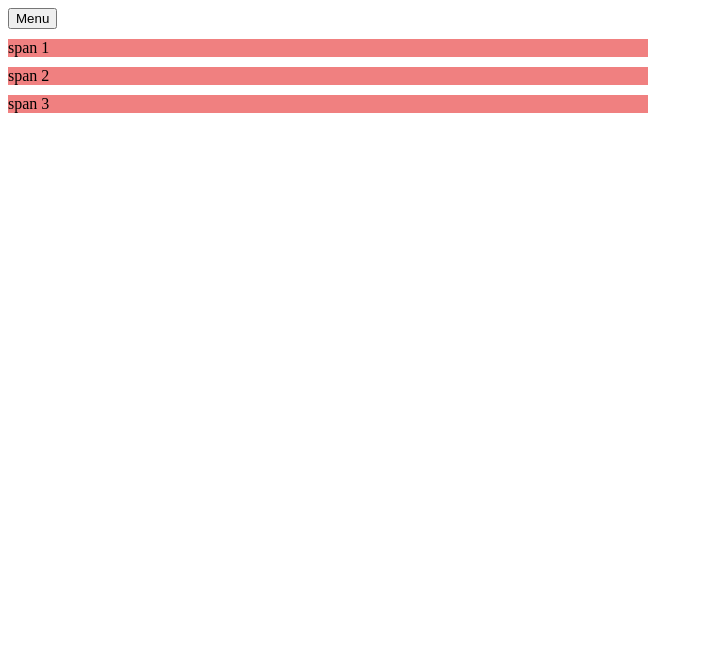
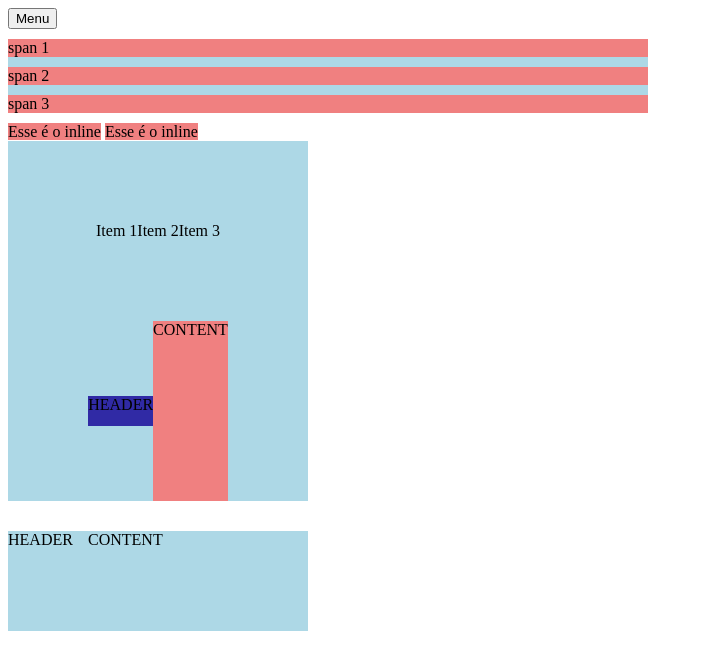
Before and after one commit to henriquetorrescampos/in_class_senai_camed, a website: page second_week/class01-08/index.html in a window 1280 px wide. Shown: the whole page, without its empty margins (0-703 px from the left). Drawn offline with Linux system fonts and the light colour scheme.

Commit message:
add site using bootstrap

```diff
--- /dev/null
+++ b/second_week/class01-08/bootstrap.css
@@ -0,0 +1,19 @@
+* {
+  margin: 0;
+  padding: 0;
+}
+
+.tittle {
+  display: flex;
+  margin-left: 7%;
+
+}
+
+label {
+  margin-right: 5px;
+  text-align: right;
+}
+
+.m-top {
+  margin-top: 20px;
+}
--- a/second_week/class01-08/css.css
+++ b/second_week/class01-08/css.css
@@ -14,4 +14,43 @@
 
 .w-50 {
   width: 50vw;
+  background-color: lightblue;
+  /* px, em, rem, %, vw/he */
 }
+
+.w-50 span {
+  background-color: lightcoral;
+}
+
+.d-inline {
+  display: inline;
+  background-color: lightcoral;
+}
+
+.d-flex {
+  display: flex;
+  /* flex-direction: ; default is row */
+  height: 180px;
+  width: 300px;
+  background-color: lightblue;
+  align-items: center;
+  justify-content: center;
+}
+
+.header {
+  background-color: rgb(48, 42, 165);
+  height: 30px;
+}
+
+.content {
+  background-color: lightcoral;
+  height: 100%;
+}
+.d-grid {
+  margin-top: 30px;
+  display: grid;
+  grid-template-columns: 80px 1fr;
+  height: 100px;
+  width: 300px;
+  background-color: lightblue;
+}
--- a/second_week/class01-08/index.html
+++ b/second_week/class01-08/index.html
@@ -20,5 +20,24 @@
       <span class="d-block">span 2</span>
       <span class="d-block">span 3</span>
     </div>
+
+    <span class="d-inline">Esse é o inline</span>
+    <span class="d-inline">Esse é o inline</span>
+
+    <div class="d-flex">
+      <span>Item 1 </span>
+      <span>Item 2 </span>
+      <span>Item 3 </span>
+    </div>
+
+    <div class="d-flex">
+      <div class="header">HEADER</div>
+      <div class="content">CONTENT</div>
+    </div>
+
+    <div class="d-grid">
+      <div>HEADER</div>
+      <div>CONTENT</div>
+    </div>
   </body>
 </html>
```
Also changed, not shown: second_week/class01-08/bootstrap.html (added, +53 -0 lines).
